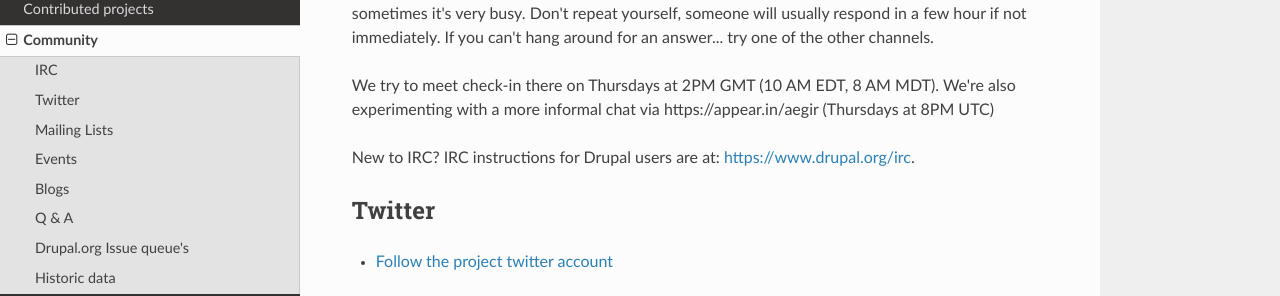
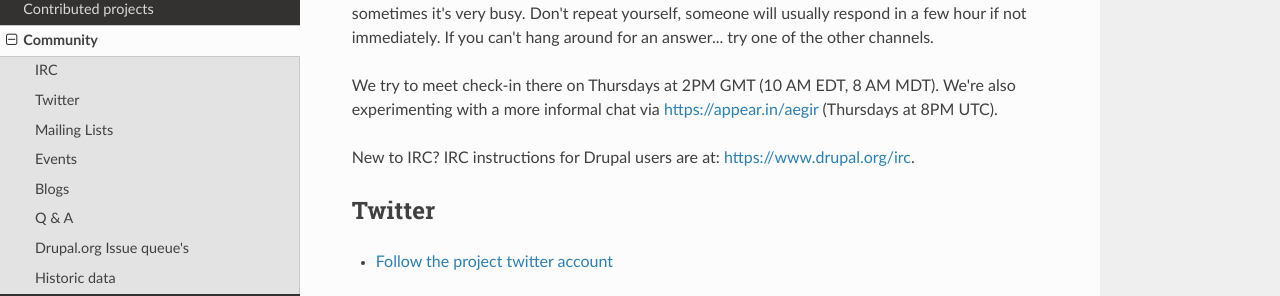
Before and after one commit to aegir-project/documentation, an MkDocs documentation site: the page built from docs/community.md, in a window 1280 px wide and 900 px high, scrolled down 344 px. Shown: the part 182-478 px from the top of the window. Built offline with MkDocs 1.6.1, drawn with Linux system fonts in a browser that asks for light colours; nearby versions of some CDN libraries; old or Windows-style settings are respelled for this version of MkDocs; part of the change alters nothing that is shown.

```diff
--- a/docs/community.md
+++ b/docs/community.md
@@ -15,7 +15,7 @@ The core developers also are reachable in #aegir on IRC.
 Remember that Aegir, like Drupal, transcends timezones, and even the developers are many hours apart from each other. Sometimes it's quiet, and sometimes it's very busy. Don't repeat yourself, someone will usually respond in a few hour if not immediately. If you can't hang around for an answer... try one of the other channels.
 
 We try to meet check-in there on Thursdays at 2PM GMT (10 AM EDT, 8 AM MDT).
-We're also experimenting with a more informal chat via https://appear.in/aegir (Thursdays at 8PM UTC)
+We're also experimenting with a more informal chat via [https://appear.in/aegir](https://appear.in/aegir) (Thursdays at 8PM UTC).
 
 New to IRC? IRC instructions for Drupal users are at: [https://www.drupal.org/irc](https://www.drupal.org/irc "https://www.drupal.org/irc").
 
```
